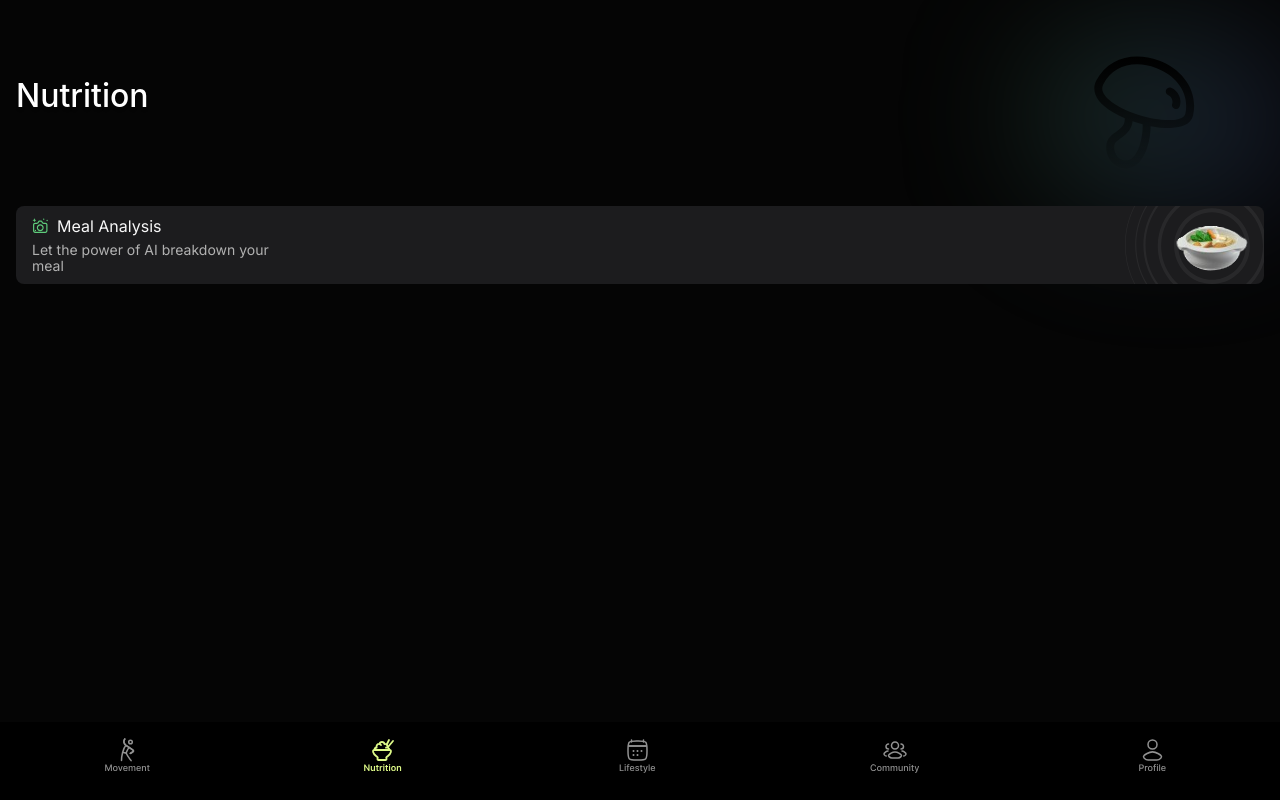
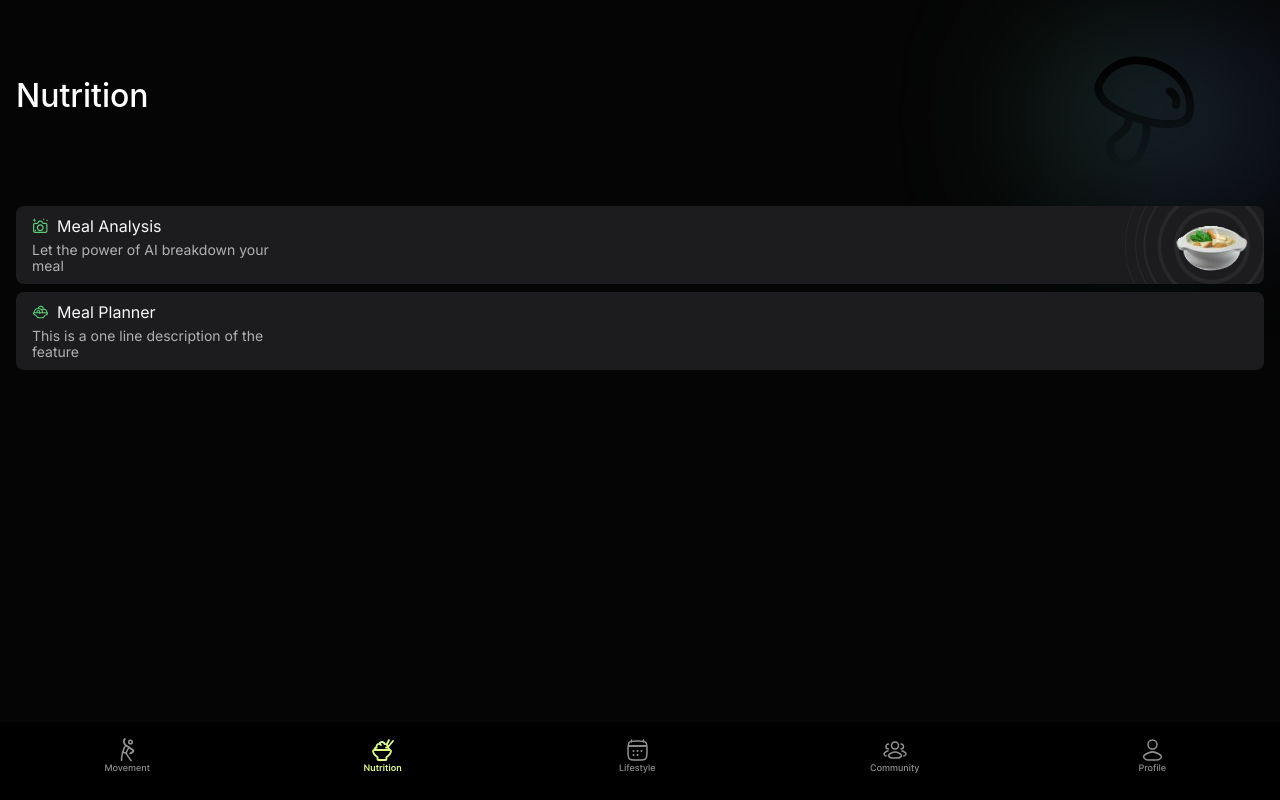
Before and after one commit to on-the-move-life/otm-client, a React (Create React App) app: page /nutrition in a window 1280 px wide. Built offline with nearby package versions, Linux system fonts and the light colour scheme; sample sign-in values are in the browser's storage.

Commit message:
Meal Planner implemented

```diff
--- a/src/features/Nutrition/NutritionPage.js
+++ b/src/features/Nutrition/NutritionPage.js
@@ -38,7 +38,10 @@ const NutritionPage = () => {
             </div>
           </Link>
 
-          {/* <Link className="relative flex h-[78px] rounded-lg bg-mediumGray">
+          <Link
+            to="/meal-planner"
+            className="relative flex h-[78px] rounded-lg bg-mediumGray"
+          >
             <div className="my-2 ml-4 ">
               <div className="flex gap-2">
                 <img src="/assets/meal-logo.svg" />
@@ -50,7 +53,7 @@ const NutritionPage = () => {
             </div>
           </Link>
 
-          <Link
+          {/* <Link
             to="/MealUpload"
             className="relative flex h-[78px] rounded-lg bg-mediumGray"
           >
```
